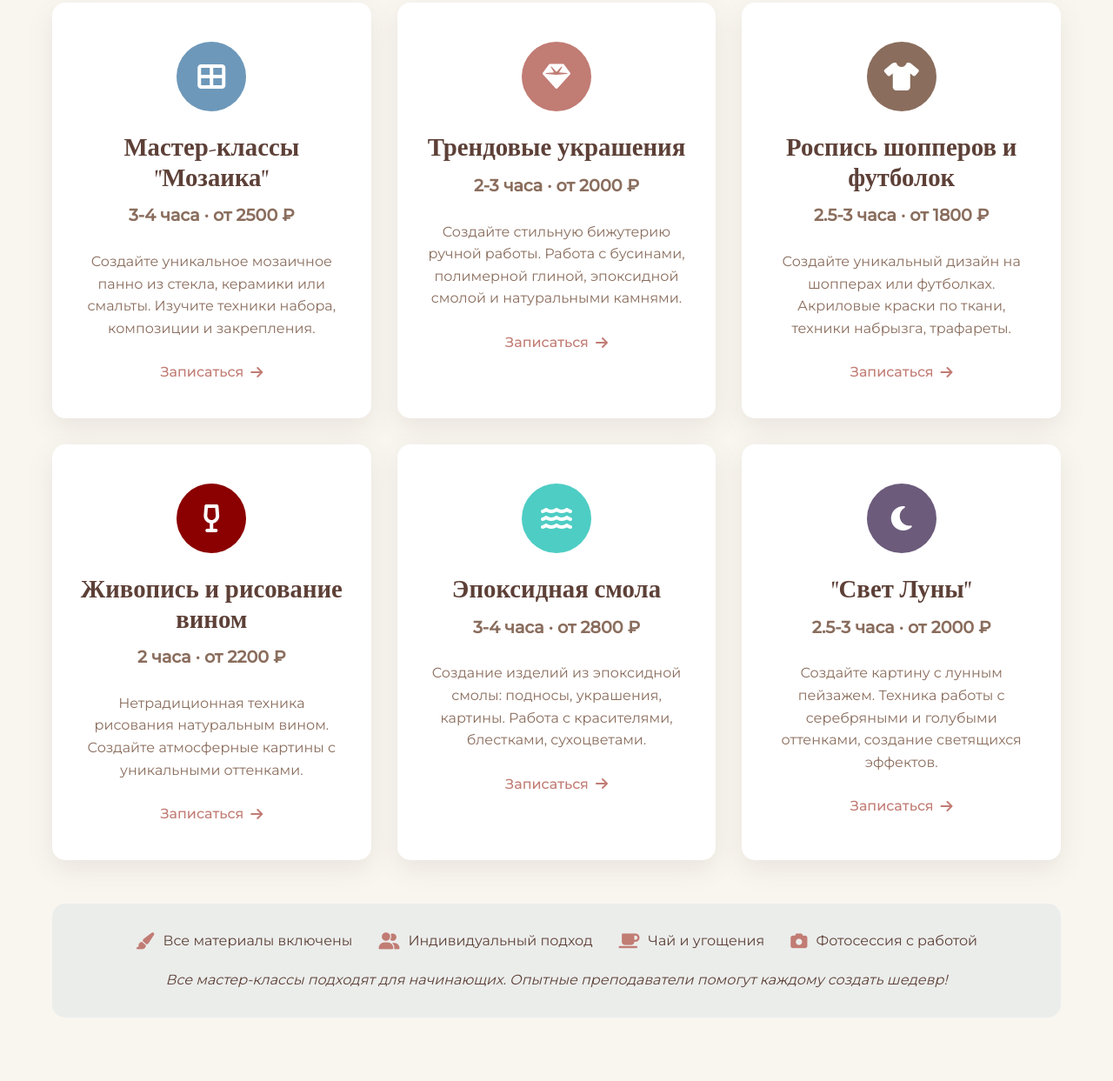
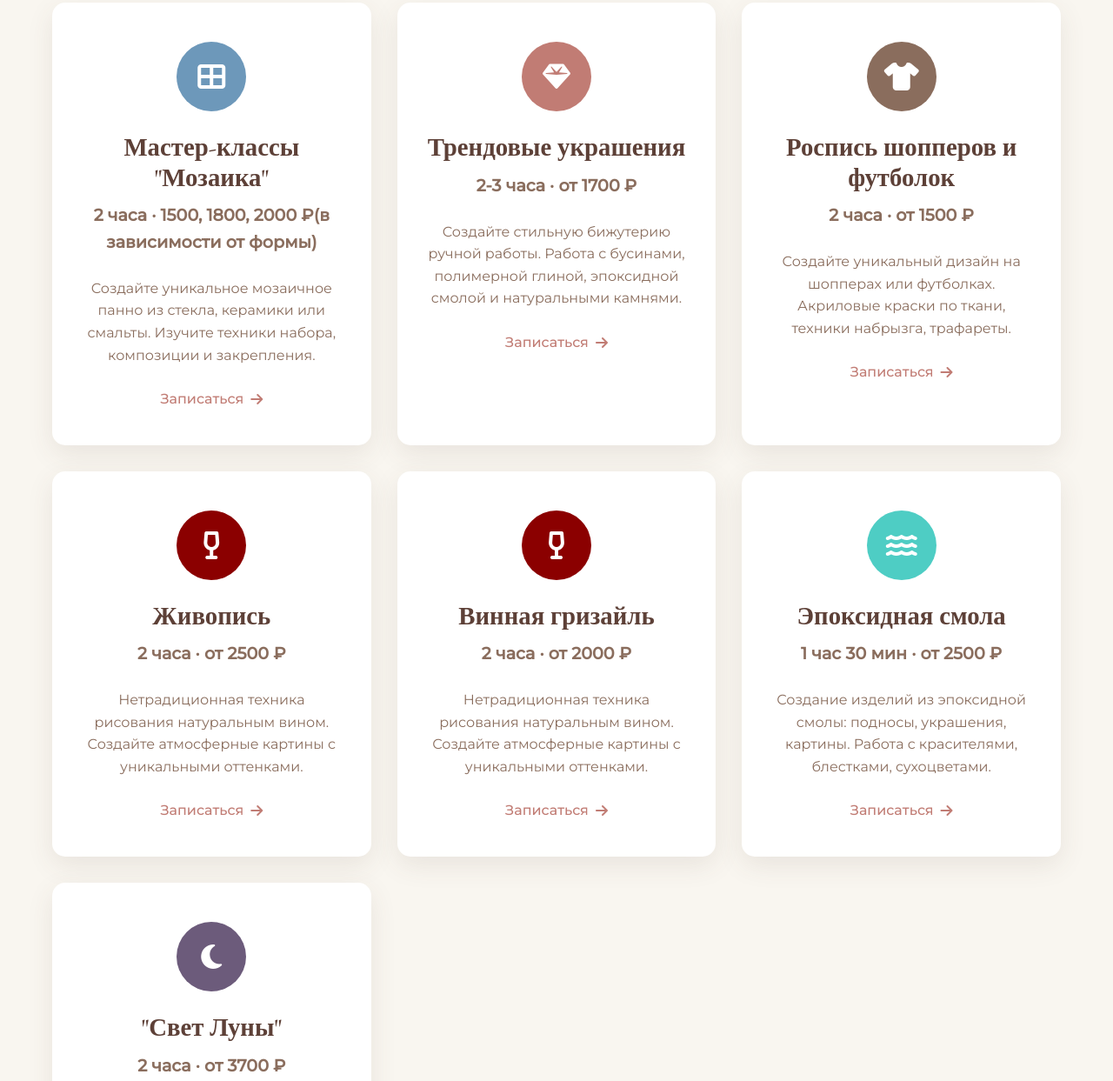
Before and after one commit to brot-her/almakhora-website, a website: page index.html in a window 1280 px wide. Shown: the part 1934-3177 px from the top of the page at 87% size. Drawn offline with nearby package versions, Linux system fonts and the light colour scheme.

Commit message:
Добавлены полный список мастер-классов с деталями

```diff
--- a/index.html
+++ b/index.html
@@ -140,7 +140,7 @@ header * {
             <div class="card">
                 <div class="card-icon" style="background-color: #6D98BA;"><i class="fas fa-th-large"></i></div>
                 <h3>Мастер-классы "Мозаика"</h3>
-                <p class="price">3-4 часа · от 2500 ₽</p>
+                <p class="price">2 часа · 1500, 1800, 2000 ₽(в зависимости от формы) </p>
                 <p>Создайте уникальное мозаичное панно из стекла, керамики или смальты. Изучите техники набора, композиции и закрепления.</p>
                 <a href="#" class="card-link">Записаться <i class="fas fa-arrow-right"></i></a>
             </div>
@@ -148,7 +148,7 @@ header * {
             <div class="card">
                 <div class="card-icon" style="background-color: #C17C74;"><i class="fas fa-gem"></i></div>
                 <h3>Трендовые украшения</h3>
-                <p class="price">2-3 часа · от 2000 ₽</p>
+                <p class="price">2-3 часа · от 1700 ₽</p>
                 <p>Создайте стильную бижутерию ручной работы. Работа с бусинами, полимерной глиной, эпоксидной смолой и натуральными камнями.</p>
                 <a href="#" class="card-link">Записаться <i class="fas fa-arrow-right"></i></a>
             </div>
@@ -156,15 +156,23 @@ header * {
             <div class="card">
                 <div class="card-icon" style="background-color: #8A6D5D;"><i class="fas fa-tshirt"></i></div>
                 <h3>Роспись шопперов и футболок</h3>
-                <p class="price">2.5-3 часа · от 1800 ₽</p>
+                <p class="price">2 часа · от 1500 ₽</p>
                 <p>Создайте уникальный дизайн на шопперах или футболках. Акриловые краски по ткани, техники набрызга, трафареты.</p>
                 <a href="#" class="card-link">Записаться <i class="fas fa-arrow-right"></i></a>
             </div>
 
             <div class="card">
                 <div class="card-icon" style="background-color: #8B0000;"><i class="fas fa-wine-glass-alt"></i></div>
-                <h3>Живопись и рисование вином</h3>
-                <p class="price">2 часа · от 2200 ₽</p>
+                <h3>Живопись</h3>
+                <p class="price">2 часа · от 2500 ₽</p>
+                <p>Нетрадиционная техника рисования натуральным вином. Создайте атмосферные картины с уникальными оттенками.</p>
+                <a href="#" class="card-link">Записаться <i class="fas fa-arrow-right"></i></a>
+            </div>
+
+            <div class="card">
+                <div class="card-icon" style="background-color: #8B0000;"><i class="fas fa-wine-glass-alt"></i></div>
+                <h3>Винная гризайль</h3>
+                <p class="price">2 часа · от 2000 ₽</p>
                 <p>Нетрадиционная техника рисования натуральным вином. Создайте атмосферные картины с уникальными оттенками.</p>
                 <a href="#" class="card-link">Записаться <i class="fas fa-arrow-right"></i></a>
             </div>
@@ -172,7 +180,7 @@ header * {
             <div class="card">
                 <div class="card-icon" style="background-color: #4ECDC4;"><i class="fas fa-water"></i></div>
                 <h3>Эпоксидная смола</h3>
-                <p class="price">3-4 часа · от 2800 ₽</p>
+                <p class="price">1 час 30 мин · от 2500 ₽</p>
                 <p>Создание изделий из эпоксидной смолы: подносы, украшения, картины. Работа с красителями, блестками, сухоцветами.</p>
                 <a href="#" class="card-link">Записаться <i class="fas fa-arrow-right"></i></a>
             </div>
@@ -180,7 +188,7 @@ header * {
             <div class="card">
                 <div class="card-icon" style="background-color: #6C5B7B;"><i class="fas fa-moon"></i></div>
                 <h3>"Свет Луны"</h3>
-                <p class="price">2.5-3 часа · от 2000 ₽</p>
+                <p class="price">2 часа · от 3700 ₽</p>
                 <p>Создайте картину с лунным пейзажем. Техника работы с серебряными и голубыми оттенками, создание светящихся эффектов.</p>
                 <a href="#" class="card-link">Записаться <i class="fas fa-arrow-right"></i></a>
             </div>
@@ -191,8 +199,6 @@ header * {
             <div class="info-items">
                 <div><i class="fas fa-paint-brush"></i><span>Все материалы включены</span></div>
                 <div><i class="fas fa-user-friends"></i><span>Индивидуальный подход</span></div>
-                <div><i class="fas fa-coffee"></i><span>Чай и угощения</span></div>
-                <div><i class="fas fa-camera"></i><span>Фотосессия с работой</span></div>
             </div>
             <p class="info-note">Все мастер-классы подходят для начинающих. Опытные преподаватели помогут каждому создать шедевр!</p>
         </div>
```
